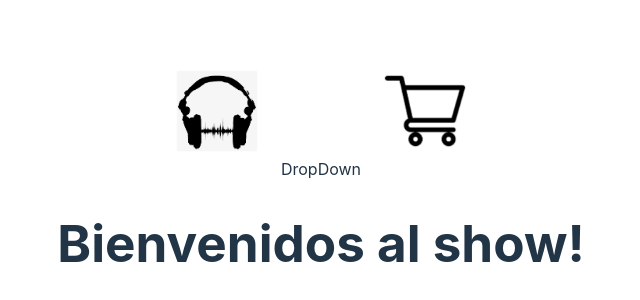
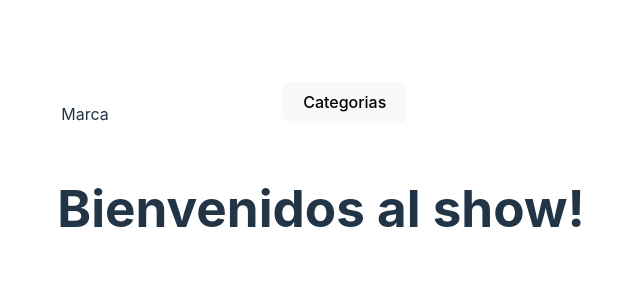
Before and after one commit to Federico1988/fCipolletta-react, a React (Vite) app: page / in a window 1280 px wide. Shown: the part 224-524 px from the top of the page, without its empty margins (319-959 px from the left). Built offline with nearby package versions, Linux system fonts and the light colour scheme.

Commit message:
Test estilos y markdown

```diff
--- a/package.json
+++ b/package.json
@@ -10,6 +10,10 @@
     "preview": "vite preview"
   },
   "dependencies": {
+    "@chakra-ui/react": "^2.8.1",
+    "@emotion/react": "^11.11.1",
+    "@emotion/styled": "^11.11.0",
+    "framer-motion": "^10.16.4",
     "react": "^18.2.0",
     "react-dom": "^18.2.0"
   },
--- a/src/components/NavBar.jsx
+++ b/src/components/NavBar.jsx
@@ -1,16 +1,50 @@
 import React from 'react'
 import LogoImg from '../img/logo.png'
 import CartImg from '../img/cart.png'
+import {
+  Menu,
+  MenuButton,
+  MenuList,
+  MenuItem,
+  Flex,
+  Box,
+  Spacer
+} from '@chakra-ui/react'
+
 const NavBar = () => {
 
   return (
-    <nav>
-        <div>
-            <img className='logo' src={LogoImg} alt="brand logo" />
-            <>DropDown</>
-            <img className='logo' src={CartImg} alt="cart" />
-        </div>
-    </nav>
+
+    <div>
+
+      <Flex>
+        <Box p='4' bg='red.400'>
+          <p>Marca</p>
+        </Box>
+        <Spacer />
+        <Box>
+          <Menu>
+            <MenuButton>
+              Categorias
+            </MenuButton>
+            <MenuList>
+              <MenuItem>
+                Opcion 1
+              </MenuItem>
+              <MenuItem>
+                Opcion 2
+              </MenuItem>
+
+            </MenuList>
+          </Menu>
+        </Box>
+        <Spacer />
+        <Box p='4' bg='green.400'>
+
+        </Box>
+      </Flex>
+    </div>
+
   )
 }
 
```
Also changed, not shown: src/components/CartWidget.jsx (+16 -1 lines), 2 other files (tests, documents, lock files or other folders).
